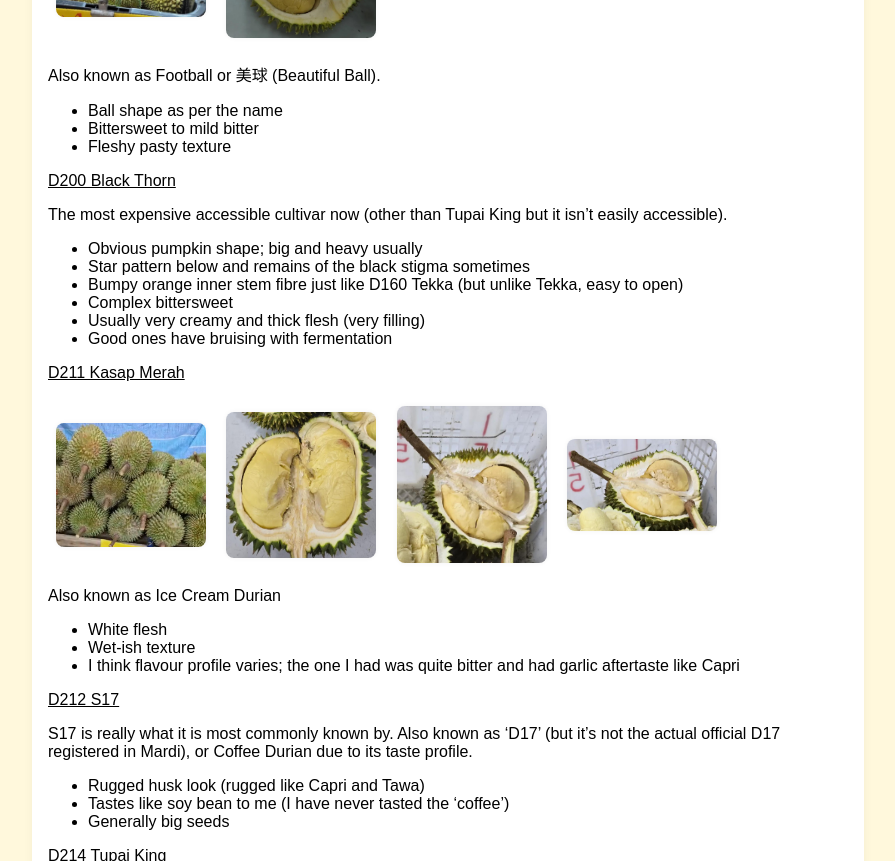
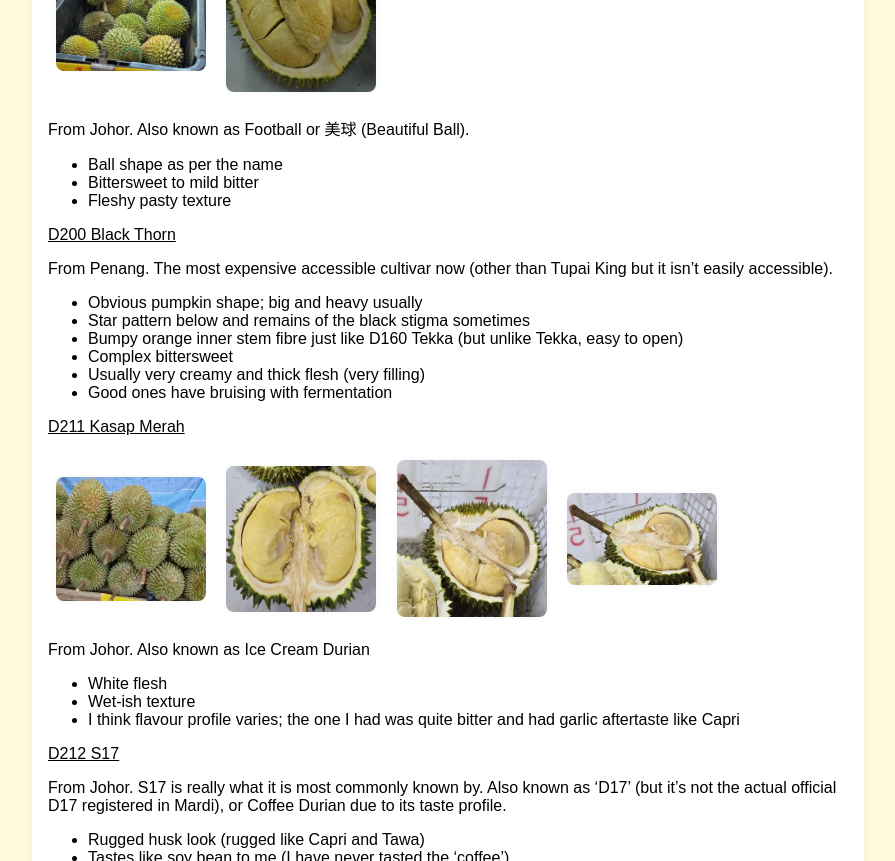
Before and after one commit to yensan57/flabbybeagle, a Jekyll site: the page built from _posts/2025-12-13-ongoing-malaysian-cultivars-all.md, in a window 1280 px wide and 1400 px high, scrolled down 6170 px. Shown: the top 861 px of the window, without its empty margins (192-1087 px from the left). Built offline with Jekyll 4.4.1, drawn with Linux system fonts in a browser that asks for light colours; some of the changed text lies outside the part shown; grey boxes are pictures that could not be loaded.

Commit message:
Update 2025-12-13-ongoing-malaysian-cultivars-all.md

```diff
--- a/_posts/2025-12-13-ongoing-malaysian-cultivars-all.md
+++ b/_posts/2025-12-13-ongoing-malaysian-cultivars-all.md
@@ -32,7 +32,7 @@
 <img src="/assets/images/ongoingmycultivars/d2c.jpg" class="small-img" alt="d2 durian">
 <img src="/assets/images/ongoingmycultivars/d2d.jpg" class="small-img" alt="d2 durian">
 
-Also known as Dream Lover.
+Also known as Dream Lover. From Johor.
 - Long-ish shape
 - Difficult to open, just like D160 Tekka
 - Seems generally quite wet-ish flesh
@@ -116,7 +116,7 @@
 <img src="/assets/images/ongoingmycultivars/tekka3.jpg" class="small-img" alt="tekka green bamboo durian">
 <img src="/assets/images/ongoingmycultivars/tekka4.jpg" class="small-img" alt="tekka green bamboo durian">
 
-Also known as Green Bamboo (Tekka in Hokkien), Musang Queen. Popular among durian enthusiasts.
+Also known as Green Bamboo (Tekka in Hokkien), Musang Queen. Usually from Johor. Popular among durian enthusiasts.
 - Bumpy orange inner stem fibre, similar to D200 Black Thorn
 - Extremely difficult to open, if not the most difficult, due to said inner stem fibre
 - Floral
@@ -141,7 +141,7 @@
 <img src="/assets/images/ongoingmycultivars/d163b.jpg" class="small-img" alt="d163 durian">
 <img src="/assets/images/ongoingmycultivars/d163c.jpg" class="small-img" alt="d163 durian">
 
-Name is Hokkien for gourd.
+Name is Hokkien for gourd. From Penang.
 - Gourd-like shape as per the name
 - Light flavour; one of the lightest in my opinion and not suitable for non-beginners
 
@@ -153,7 +153,7 @@
 <img src="/assets/images/ongoingmycultivars/kp3.jpg" class="small-img" alt="khun poh durian">
 <img src="/assets/images/ongoingmycultivars/kp4.jpg" class="small-img" alt="khun poh durian">
 
-Online articles say at 小红 (Xiao Hong, or Little Red) is an off-shoot of Khun Poh, that seems to be recognised as a separate cultivar.
+From Penang. Online articles say at 小红 (Xiao Hong, or Little Red) is an off-shoot of Khun Poh, that seems to be recognised as a separate cultivar.
 
 I tried both, side by side, as seen in the pictures. Personally, I was unable to distinguish between both by visual, or by taste. The stallholder told me to look at the base to see the difference in pattern, but I cannot remember the difference now sadly.
 - Tastes like orange, really very unique, like eating an orange dessert
@@ -196,7 +196,7 @@
 
 <u>D198 Golden Phoenix</u>
 
-An expensive variety, but Golden Phoenix has one of the highest meat yield ratios, due to its very small seed
+From Johor. An expensive variety, but Golden Phoenix has one of the highest meat yield ratios, due to its very small seed
 - Tiny tiny seeds
 - Bittersweet to medium complex bitter
 - Round shape, usually small in size (<2kg)
@@ -209,7 +209,7 @@
 <img src="/assets/images/ongoingmycultivars/d199a.jpg" class="small-img" alt="d199 durian">
 <img src="/assets/images/ongoingmycultivars/d199b.jpg" class="small-img" alt="d199 durian">
 
-Also known as Football or 美球 (Beautiful Ball).
+From Johor. Also known as Football or 美球 (Beautiful Ball).
 - Ball shape as per the name
 - Bittersweet to mild bitter
 - Fleshy pasty texture
@@ -217,7 +217,7 @@
 
 <u>D200 Black Thorn</u>
 
-The most expensive accessible cultivar now (other than Tupai King but it isn't easily accessible).
+From Penang. The most expensive accessible cultivar now (other than Tupai King but it isn't easily accessible).
 - Obvious pumpkin shape; big and heavy usually
 - Star pattern below and remains of the black stigma sometimes
 - Bumpy orange inner stem fibre just like D160 Tekka (but unlike Tekka, easy to open)
@@ -233,7 +233,7 @@
 <img src="/assets/images/ongoingmycultivars/d211c.jpg" class="small-img" alt="d211 durian">
 <img src="/assets/images/ongoingmycultivars/d211d.jpg" class="small-img" alt="d211 durian">
 
-Also known as Ice Cream Durian
+From Johor. Also known as Ice Cream Durian
 - White flesh
 - Wet-ish texture
 - I think flavour profile varies; the one I had was quite bitter and had garlic aftertaste like Capri
@@ -241,7 +241,7 @@
 
 <u>D212 S17</u>
 
-S17 is really what it is most commonly known by. Also known as 'D17' (but it's not the actual official D17 registered in Mardi), or Coffee Durian due to its taste profile.
+From Johor. S17 is really what it is most commonly known by. Also known as 'D17' (but it's not the actual official D17 registered in Mardi), or Coffee Durian due to its taste profile.
 - Rugged husk look (rugged like Capri and Tawa)
 - Tastes like soy bean to me (I have never tasted the 'coffee')
 - Generally big seeds
@@ -254,7 +254,7 @@
 <img src="/assets/images/ongoingmycultivars/tupai3.jpg" class="small-img" alt="tupai king durian">
 <img src="/assets/images/ongoingmycultivars/tupai4.jpg" class="small-img" alt="tupai king durian">
 
-Okay, actually, I may not have managed to try the real Tupai King. Apparently according to the stallholder, this Tupai King is supposedly a young graft in Johor, hence the different outer visuals; but they also doubt its authenticity. Oh well. However, the taste does kind of fit the profile that others describe Tupai King to be like. Naturally, I want to be able to try the obviously-authentic fruit in Penang when I have the time.
+From Penang. Okay, actually, I may not have managed to try the real Tupai King. Apparently according to the stallholder, this Tupai King is supposedly a young graft in Johor, hence the different outer visuals; but they also doubt its authenticity. Oh well. However, the taste does kind of fit the profile that others describe Tupai King to be like. Naturally, I want to be able to try the obviously-authentic fruit in Penang when I have the time.
 - Brown muddy star pattern at base
 - Generally more blue-black bruising on flesh due to faster fermentation
 - Leaves long lasting sharp bitterness inside mouth
```
Also changed, not shown: other parts of _posts/2025-12-13-ongoing-malaysian-cultivars-all.md (+1 -1 lines).
